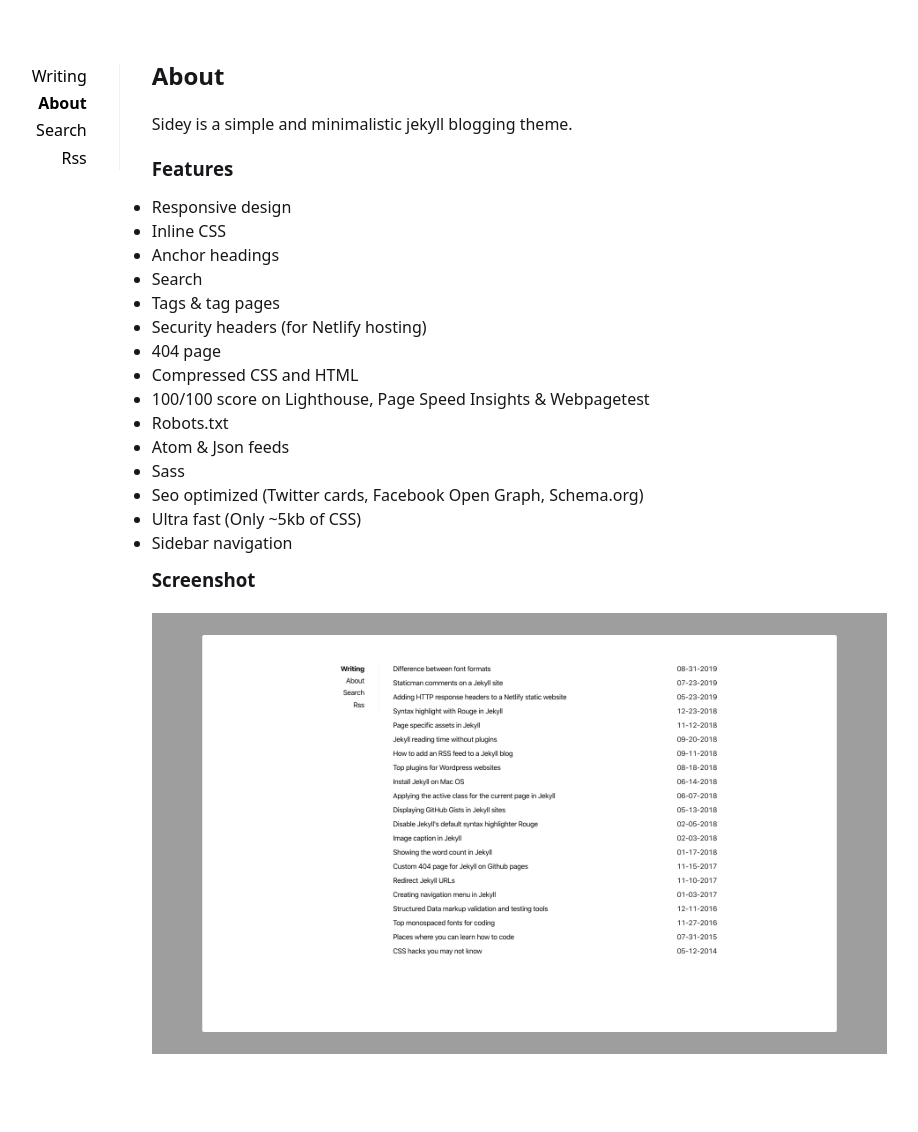
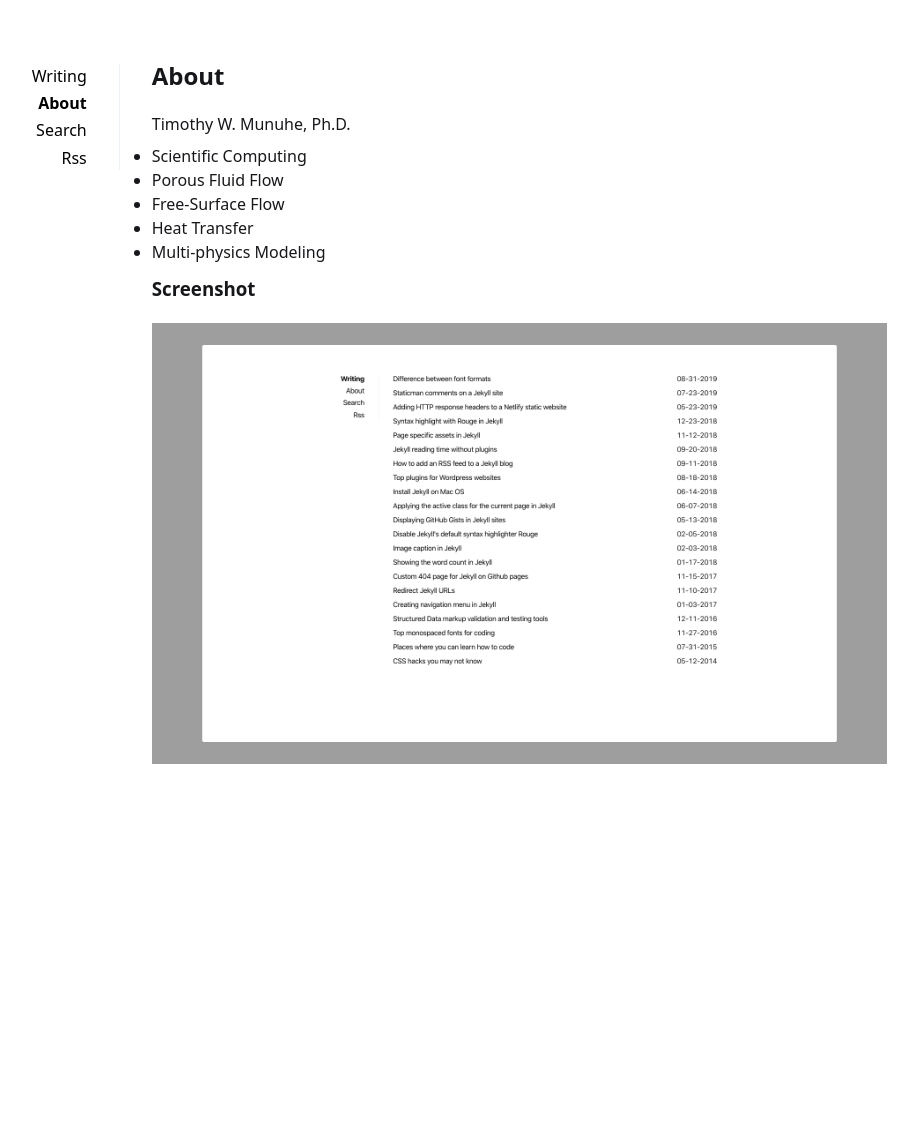
Before and after one commit to tim-munuhe/tim-munuhe.github.io, a Jekyll site: the page built from _pages/about.md, in a window 1280 px wide. Shown: the whole page, without its empty margins (201-1119 px from the left). Built offline with Jekyll 4.4.1, drawn with Linux system fonts in a browser that asks for light colours; after the commit the page ends 900 px from its top, so only the background shows below that.

Commit message:
Update about.md

```diff
--- a/_pages/about.md
+++ b/_pages/about.md
@@ -3,25 +3,13 @@ layout: page
 title: About
 ---
 
-Sidey is a simple and minimalistic jekyll blogging theme.
+Timothy W. Munuhe, Ph.D.
 
-### Features
-
-- Responsive design
-- Inline CSS
-- Anchor headings
-- Search
-- Tags & tag pages
-- Security headers (for Netlify hosting)
-- 404 page
-- Compressed CSS and HTML
-- 100/100 score on Lighthouse, Page Speed Insights & Webpagetest
-- Robots.txt
-- Atom & Json feeds
-- Sass
-- Seo optimized (Twitter cards, Facebook Open Graph, Schema.org)
-- Ultra fast (Only ~5kb of CSS)
-- Sidebar navigation
+- Scientific Computing
+- Porous Fluid Flow
+- Free-Surface Flow
+- Heat Transfer
+- Multi-physics Modeling
 
 ### Screenshot
 
```
